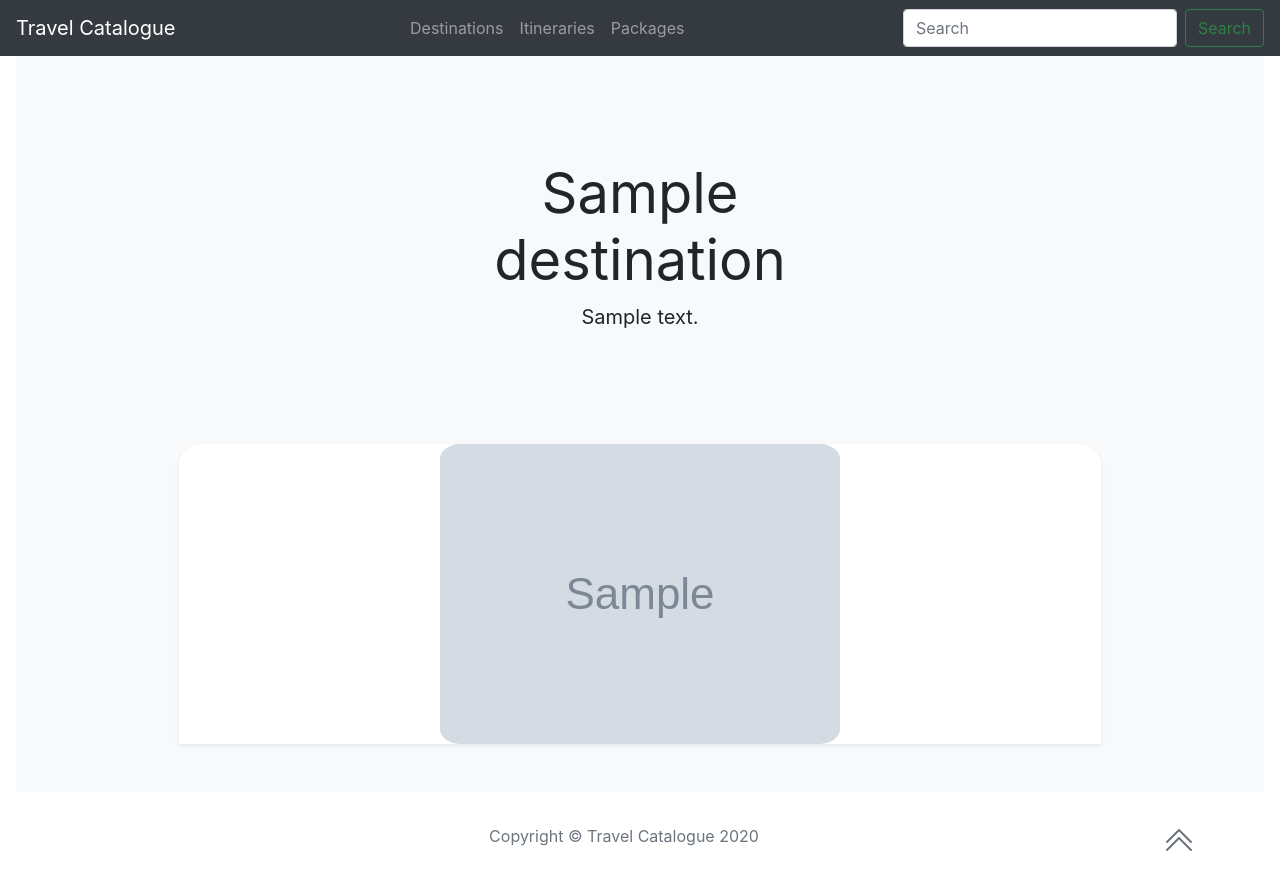
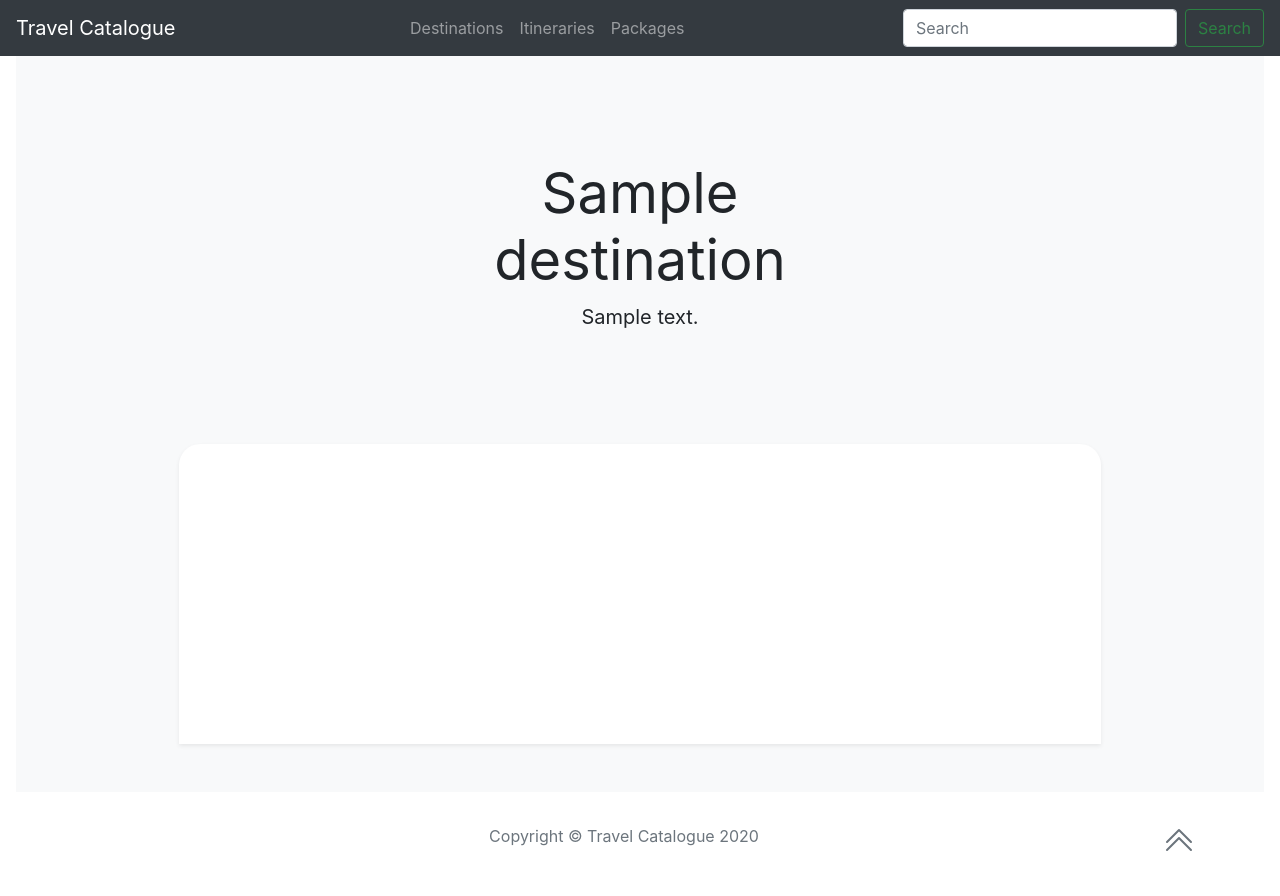
Before and after one commit to pntgoswami18/travel_catalogue, a Django app: page / in a window 1280 px wide. Run offline with Django 3.2, Linux system fonts and the light colour scheme; tables that the repository leaves empty hold one stand-in row (values such as "Sample post"); grey boxes marked "Sample" are stand-in pictures; some libraries are stand-ins or nearby versions.

Commit message:
removed image from the home page

```diff
--- a/destinations/templates/destinations/home.html
+++ b/destinations/templates/destinations/home.html
@@ -9,7 +9,7 @@
         <p class="lead font-weight-normal">{{destination.get_summary}}</p>
     </div>
     <div class="bg-white shadow-sm mx-auto" style="width: 80%; height: 300px; border-radius: 21px 21px 0 0;">
-        <img src="{{destination.image.url}}" alt="" class="img-fluid" style="border-radius: 5%;">
+        <!-- <img src="{{destination.image.url}}" alt="" class="img-fluid" style="border-radius: 5%;"> -->
     </div>
 </div>
 {% endfor %}
```
